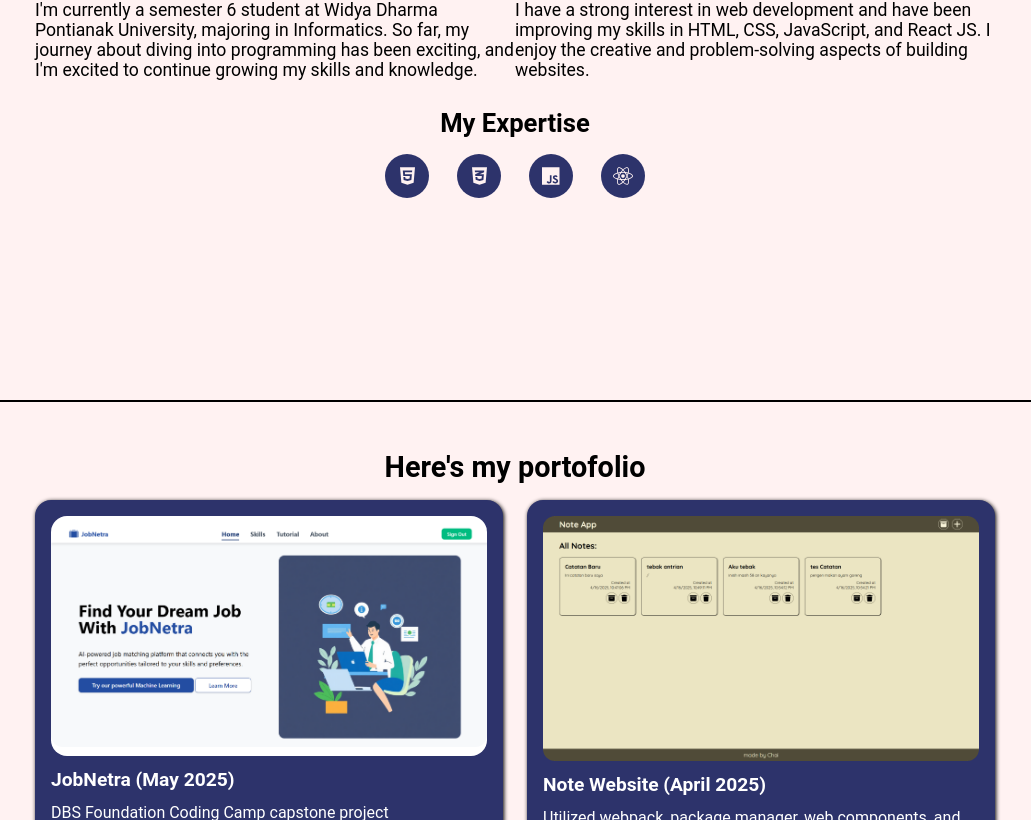
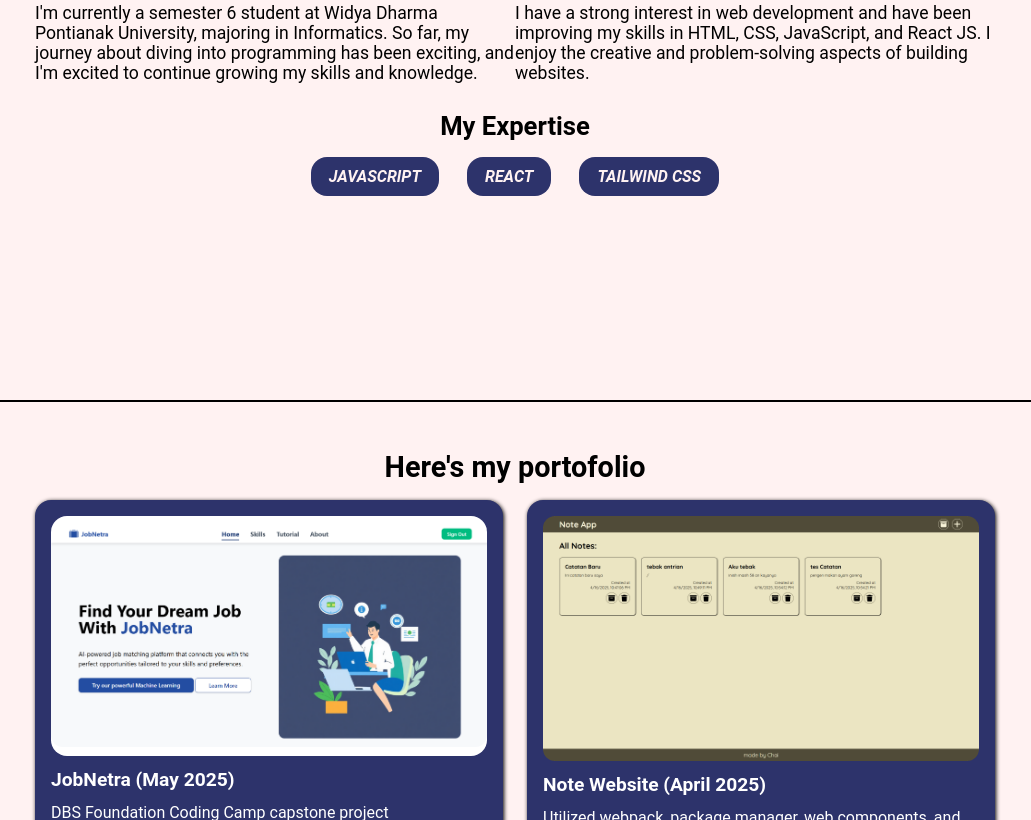
Before and after one commit to chailykevin/portofolio-react, a React (Vite) app: page / in a window 1280 px wide. Shown: the part 1000-1820 px from the top of the page, without its empty margins (125-1156 px from the left). Built offline with nearby package versions, Linux system fonts and the light colour scheme.

Commit message:
Restyling about and add text to contact

```diff
--- a/src/components/About/About.css
+++ b/src/components/About/About.css
@@ -43,3 +43,21 @@ p {
 #expertise ul li {
   list-style-type: none;
 }
+
+.skill {
+  background-color: #2d336b;
+  color: #fff2f2;
+  font-weight: bold;
+  padding: 8px 16px;
+  border-radius: 16px;
+  font-style: italic;
+  transition: 0.5s;
+  border: 2px solid transparent;
+  cursor: pointer;
+}
+
+.skill:hover {
+  background-color: #fff2f2;
+  color: #2d336b;
+  border-color: #2d336b;
+}
--- a/src/components/About/About.jsx
+++ b/src/components/About/About.jsx
@@ -1,10 +1,3 @@
-import { FontAwesomeIcon } from "@fortawesome/react-fontawesome";
-import {
-  faCss3Alt,
-  faHtml5,
-  faJs,
-  faReact,
-} from "@fortawesome/free-brands-svg-icons";
 import "./About.css";
 
 export default function About() {
@@ -27,27 +20,10 @@ export default function About() {
         </section>
         <section id="expertise">
           <h3>My Expertise</h3>
-          <ul>
-            <li>
-              <div id="html" className="icon">
-                <FontAwesomeIcon icon={faHtml5} />
-              </div>
-            </li>
-            <li>
-              <div id="css" className="icon">
-                <FontAwesomeIcon icon={faCss3Alt} />
-              </div>
-            </li>
-            <li>
-              <div id="javascript" className="icon">
-                <FontAwesomeIcon icon={faJs} />
-              </div>
-            </li>
-            <li>
-              <div id="react" className="icon">
-                <FontAwesomeIcon icon={faReact} />
-              </div>
-            </li>
+          <ul id="expertises">
+            <div className="skill">JAVASCRIPT</div>
+            <div className="skill">REACT</div>
+            <div className="skill">TAILWIND CSS</div>
           </ul>
         </section>
       </section>
--- a/src/components/Contact/Contact.css
+++ b/src/components/Contact/Contact.css
@@ -1,3 +1,7 @@
+.featureInfo {
+  text-align: center;
+}
+
 #contact {
   display: flex;
   justify-content: center;
--- a/src/components/Contact/Contact.jsx
+++ b/src/components/Contact/Contact.jsx
@@ -7,6 +7,8 @@ export default function Contact() {
   }
 
   return (
+    <>
+      <p className="featureInfo">Feature is not implemented yet.</p>
       <article id="contact">
         <h2>Contact Me!</h2>
         <form action="">
@@ -28,5 +30,6 @@ export default function Contact() {
           </button>
         </form>
       </article>
+    </>
   );
 }
```
Lines whose indentation alone changed are shown as unchanged.
